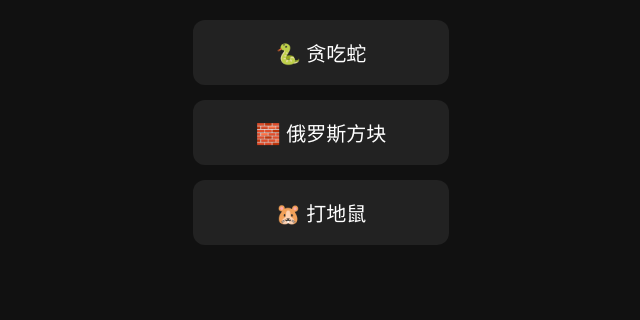
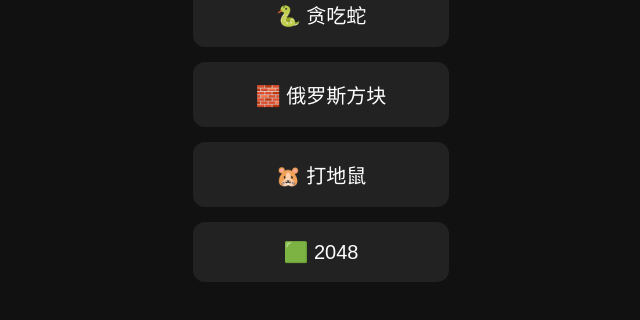
Before and after one commit to parchmentl/webgame, a plain HTML site: page index.html in a window 1280 px wide. Shown: the part 314-634 px from the top of the page, without its empty margins (319-959 px from the left). Drawn offline with Linux system fonts and the light colour scheme.

Commit message:
Add '2048' game link to index.html
Added a new game link for '2048' to the HTML file.

```diff
--- a/index.html
+++ b/index.html
@@ -53,6 +53,7 @@ h1{
 <a class="btn" href="./snake/">🐍 贪吃蛇</a>
 <a class="btn" href="./tetris/">🧱 俄罗斯方块</a>
 <a class="btn" href="./whackmole/">🐹 打地鼠</a>
+<a class="btn" href="./2048/">🟩 2048</a>
 
 </div>
 
```
